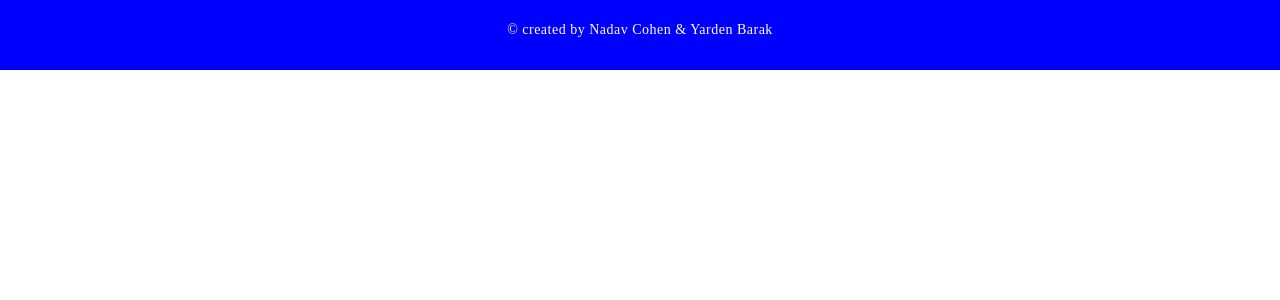
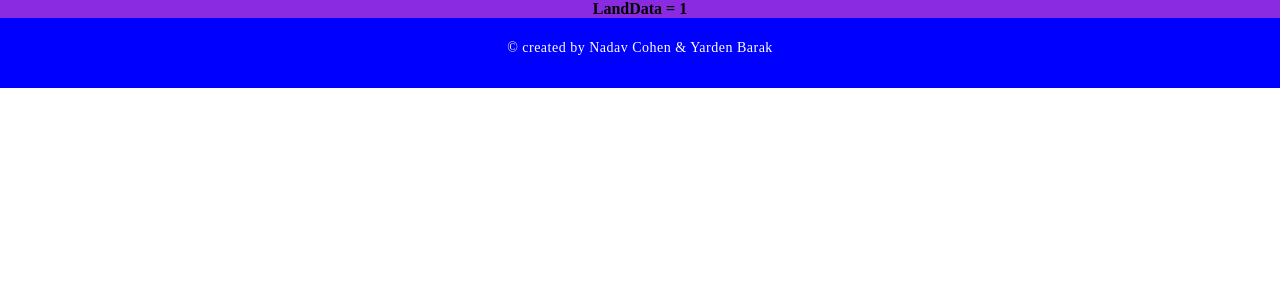
Before and after one commit to nadav1996700/MetaCentralandReact, a React (Create React App) app: page /main/1 in a window 1280 px wide. Shown: the top 300 px of the page. Built offline with nearby package versions, Linux system fonts and the light colour scheme.

Commit message:
minor design changes

```diff
--- a/src/App.js
+++ b/src/App.js
@@ -3,13 +3,17 @@ import Auth from "./components/Auth/Auth";
 import Main from "./components/MainScreen/Main";
 import Footer from "./components/MainScreen/Footer";
 import { BrowserRouter as Router, Route, Routes } from "react-router-dom";
+import LandData from "./components/MainScreen/LandData";
 
 function App() {
   return (
     <Router>
       <Routes>
         <Route exact path="/" element={<Auth />} />
-        <Route exact path="/main" element={<Main />} />
+        <Route exact path="/main">
+          <Route exact path="" element={<Main />} />
+          <Route path=":landId" element={<LandData />} />
+        </Route>
       </Routes>
       <Footer />
     </Router>
--- /dev/null
+++ b/src/UserContext.js
@@ -0,0 +1,3 @@
+import { createContext } from "react";
+
+export const UserContext = createContext(null);
--- a/src/components/MainScreen/Header.js
+++ b/src/components/MainScreen/Header.js
@@ -1,6 +1,5 @@
 import React from "react";
 import { useNavigate } from "react-router-dom";
-// <br /> hello {name}!
 
 function Header(props) {
   const navigate = useNavigate();
@@ -12,7 +11,9 @@ function Header(props) {
   return (
     <div>
       <header>
-        <h1 className="title">META CENTRALAND GAME {props.name}</h1>
+        <h1 className="title">
+          META CENTRALAND GAME - <span className="hello_user"> hello {props.name}! </span>
+        </h1>
         <button className="logout" onClick={LogOut}>
           Log Out
         </button>
--- /dev/null
+++ b/src/components/MainScreen/LandData.js
@@ -0,0 +1,14 @@
+import React from "react";
+import { useParams } from "react-router-dom";
+
+function LandData() {
+  // Get the landId param from the URL.
+  let { landId } = useParams();
+  return (
+    <div className="landDataPage">
+      <b>LandData = {landId} </b>
+    </div>
+  );
+}
+
+export default LandData;
--- a/src/components/MainScreen/Lands.js
+++ b/src/components/MainScreen/Lands.js
@@ -2,14 +2,14 @@ import React from "react";
 import { useState, useEffect } from "react";
 import axios from "axios";
 import Land from "./Land";
+import { useNavigate } from "react-router-dom";
 
-function Lands() {
+function Lands(props) {
+  const navigate = useNavigate();
   const [lands, setLands] = useState([]);
-  //const myLands = useRef([]);
 
   useEffect(() => {
     axios.get("http://localhost:3001/land/getAllLands").then((res) => {
-      //myLands.current = res.data;
       setLands(res.data);
     });
   }, []);
@@ -17,7 +17,16 @@ function Lands() {
   return (
     <div className="lands-container">
       {lands.map((landData, i) => (
-        <Land key={i} data={landData} />
+        <Land
+          key={i}
+          data={landData}
+          user={props.user}
+          onClick={() =>
+            navigate("/main", {
+              landId: landData.id,
+            })
+          }
+        />
       ))}
     </div>
   );
--- a/src/components/MainScreen/Main.js
+++ b/src/components/MainScreen/Main.js
@@ -5,7 +5,7 @@ import Lands from "./Lands";
 import Header from "./Header";
 import { useLocation } from "react-router-dom";
 
-const Main = (props) => {
+const Main = () => {
   const location = useLocation();
   // eslint-disable-next-line
   const [user, setUser] = useState(location.state.user);
--- a/src/components/MainScreen/MainScreen.css
+++ b/src/components/MainScreen/MainScreen.css
@@ -21,6 +21,12 @@ header {
 .title {
     color: rgb(44, 113, 156);
     font-family: 'Trebuchet MS', 'Lucida Sans Unicode', 'Lucida Grande', 'Lucida Sans', Arial, sans-serif;
+}
+
+.hello_user {
+    color: rgb(56, 93, 95);
+    font-family: 'Franklin Gothic Medium', 'Arial Narrow', Arial, sans-serif;
+    font-size: 1.7rem;
 }
 
 .footer {
@@ -82,6 +88,7 @@ ul {
 }
 
 .land-box {
+    cursor: pointer;
     height: 30px;
     width: 30px;
     border: 1px solid grey;
@@ -107,3 +114,10 @@ ul {
 .background_dark_blue {
     background-color: rgb(4, 57, 169);
 }
+
+.landDataPage {
+    display: flex;
+    justify-content: center;
+    align-items: center;
+    background-color: blueviolet;
+}
```
